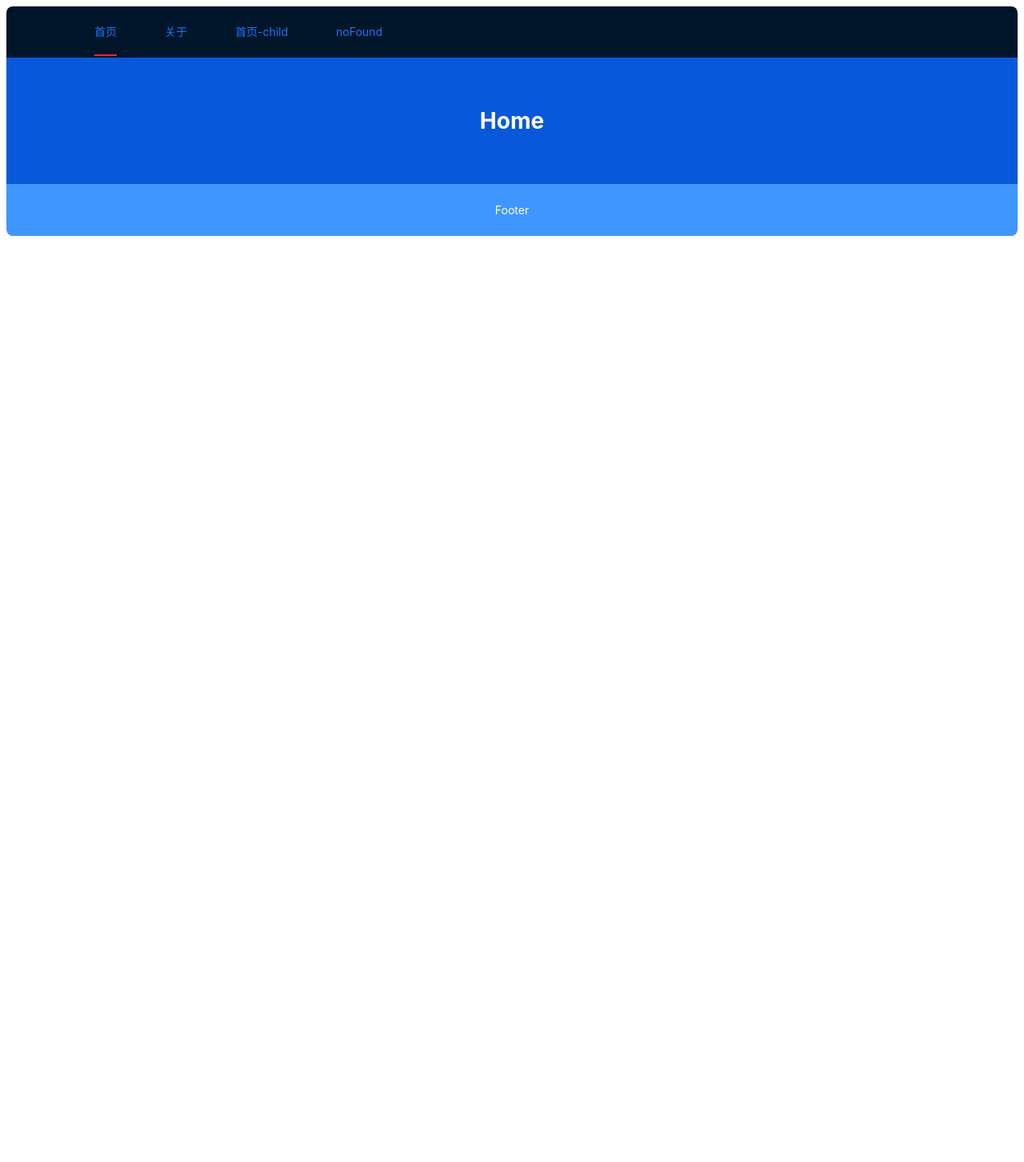
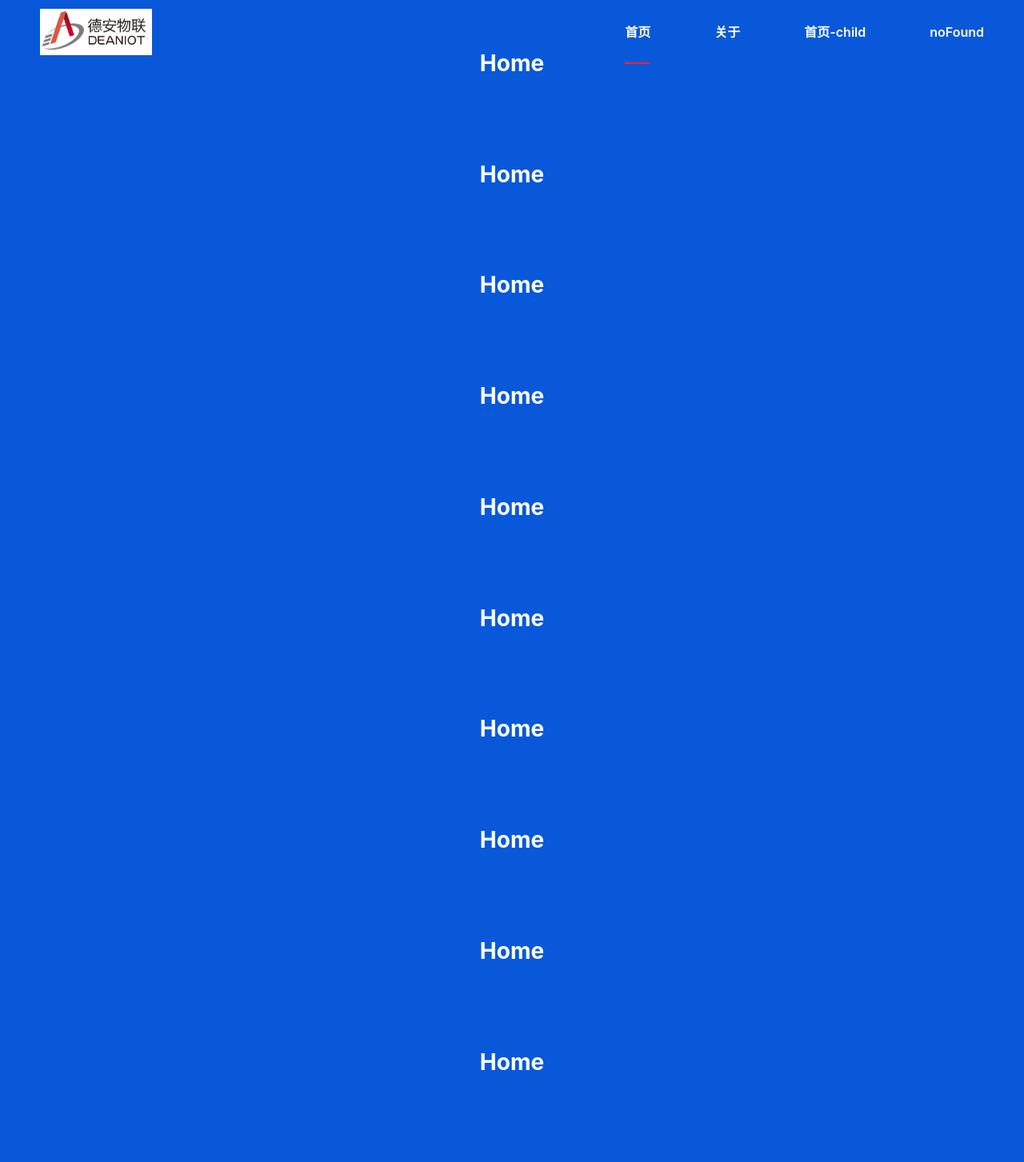
Before and after one commit to wubajiao/react-app, a React app: page /#/home in a window 1280 px wide. Shown: the top 1453 px of the page at 80% size. Before the commit the page ends 800 px from the top, so only its background shows below. Built offline with nearby package versions, Linux system fonts and the light colour scheme.

Commit message:
feat: 页面头部布局

```diff
--- a/src/Layout/Header/index.less
+++ b/src/Layout/Header/index.less
@@ -1,22 +1,42 @@
 .header-wrap {
+  position: fixed;
+  top: 0;
+  left: 0;
   display: flex;
   width: 100%;
-  height: 64px;
-  line-height: 64px;
-  background-color: '#4096ff';
-
+  height: 80px;
+  line-height: 80px;
+  background: rgb(7 11 32 / 0%);
+  &.scroll {
+    background: rgb(255 255 255 / 100%);
+  }
   .nav {
+    display: flex;
+    justify-content: space-between;
     width: 1200px;
     margin: 0 auto;
-
-    .nav-item {
-      display: inline-block;
-      height: 60px;
-      margin-left: 60px;
-      line-height: 60px;
-
-      &.active {
-        border-bottom: 2px solid #f5222d;
+    .left {
+      display: flex;
+      align-items: center;
+      .logo {
+        width: 140px;
+      }
+    }
+    .right {
+      .nav-item {
+        display: inline-block;
+        height: 80px;
+        margin-left: 80px;
+        color: #fff;
+        font-weight: 600;
+        font-size: 16px;
+        line-height: 80px;
+        &.scroll {
+          color: #1677ff;
+        }
+        &.active {
+          border-bottom: 2px solid #f5222d;
+        }
       }
     }
   }
--- a/src/Layout/Header/index.tsx
+++ b/src/Layout/Header/index.tsx
@@ -3,13 +3,15 @@
  * @Author       : wuhaidong
  * @Date         : 2024-04-10 12:11:10
  * @LastEditors  : wuhaidong
- * @LastEditTime : 2024-04-10 15:05:08
+ * @LastEditTime : 2024-04-10 16:59:28
  */
-import React, { useState } from 'react'
+import React, { useState, useEffect } from 'react'
 import { NavLink, useLocation } from 'react-router-dom'
 import { Layout } from 'antd'
 
 import './index.less'
+
+import logoImg from '@/assets/images/logo.png'
 
 const { Header } = Layout
 
@@ -20,18 +22,49 @@ function LayoutHeader() {
     { path: '/home/SubChild', title: '首页-child' },
     { path: '/noFound', title: 'noFound' },
   ])
+  const [scroll, setScroll] = useState<boolean>(false)
+  const [scrollHeight, setScrollHeight] = useState<number>(0)
 
   const location = useLocation()
   const { pathname } = location
 
+  const handleScroll = () => {
+    const height = window.scrollY
+    setScrollHeight(height)
+  }
+  useEffect(() => {
+    window.addEventListener('scroll', handleScroll)
+
+    return () => {
+      window.removeEventListener('scroll', handleScroll)
+    }
+  }, [])
+
+  useEffect(() => {
+    if (scrollHeight > 40) {
+      setScroll(true)
+    } else {
+      setScroll(false)
+    }
+  }, [scrollHeight])
+
   return (
-    <Header className='header-wrap'>
+    <Header className={`header-wrap ${scroll && 'scroll'}`}>
       <nav className='nav'>
-        {items.map((item) => (
-          <NavLink className={`nav-item ${pathname === item.path ? 'active' : ''}`} to={item.path} key={item.path}>
-            {item.title}
-          </NavLink>
-        ))}
+        <div className='left'>
+          <img src={logoImg} alt='logo' className='logo' />
+        </div>
+        <div className='right'>
+          {items.map((item) => (
+            <NavLink
+              className={`nav-item ${pathname === item.path ? 'active' : ''} ${scroll && 'scroll'} `}
+              to={item.path}
+              key={item.path}
+            >
+              {item.title}
+            </NavLink>
+          ))}
+        </div>
       </nav>
     </Header>
   )
--- a/src/Layout/index.tsx
+++ b/src/Layout/index.tsx
@@ -3,10 +3,10 @@
  * @Author       : wuhaidong
  * @Date         : 2024-04-08 11:02:56
  * @LastEditors  : wuhaidong
- * @LastEditTime : 2024-04-10 15:08:01
+ * @LastEditTime : 2024-04-10 15:51:13
  */
 import React from 'react'
-import { Layout, Flex } from 'antd'
+import { Layout } from 'antd'
 import { useRoutes } from 'react-router-dom'
 import routes from '@/routes'
 import Header from './Header'
@@ -23,7 +23,6 @@ const contentStyle: React.CSSProperties = {
 }
 
 const layoutStyle = {
-  borderRadius: 8,
   overflow: 'hidden',
   width: '100%',
 }
@@ -31,13 +30,11 @@ const layoutStyle = {
 function App() {
   const ElementRouter = useRoutes(routes)
   return (
-    <Flex gap='middle' wrap='wrap'>
-      <Layout style={layoutStyle}>
-        <Header />
-        <Content style={contentStyle}>{ElementRouter}</Content>
-        <Footer />
-      </Layout>
-    </Flex>
+    <Layout style={layoutStyle}>
+      <Header />
+      <Content style={contentStyle}>{ElementRouter}</Content>
+      <Footer />
+    </Layout>
   )
 }
 
--- a/src/app.less
+++ b/src/app.less
@@ -1,9 +1,5 @@
-.app-content {
-  display: flex;
-  font-size: 26px;
+html,
+body {
+  margin: 0;
+  padding: 0;
 }
-
-.useless {
-  display: block;
-  font-size: 20px;
-}
--- a/src/routes/Home/index.tsx
+++ b/src/routes/Home/index.tsx
@@ -3,7 +3,7 @@
  * @Author       : wuhaidong
  * @Date         : 2024-04-08 14:21:41
  * @LastEditors  : wuhaidong
- * @LastEditTime : 2024-04-08 14:26:39
+ * @LastEditTime : 2024-04-10 15:39:57
  */
 import React from 'react'
 
@@ -12,6 +12,25 @@ function Home(props: any) {
   return (
     <div>
       <h1>Home</h1>
+      <h1>Home</h1>
+      <h1>Home</h1>
+      <h1>Home</h1>
+      <h1>Home</h1>
+      <h1>Home</h1>
+      <h1>Home</h1>
+      <h1>Home</h1>
+      <h1>Home</h1>
+      <h1>Home</h1>
+      <h1>Home</h1>
+      <h1>Home</h1>
+      <h1>Home</h1>
+      <h1>Home</h1>
+      <h1>Home</h1>
+      <h1>Home</h1>
+      <h1>Home</h1>
+      <h1>Home</h1>
+      <h1>Home</h1>
+      <h1>Home</h1>
     </div>
   )
 }
--- a/src/routes/index.tsx
+++ b/src/routes/index.tsx
@@ -3,7 +3,7 @@
  * @Author       : wuhaidong
  * @Date         : 2024-04-08 14:20:58
  * @LastEditors  : wuhaidong
- * @LastEditTime : 2024-04-08 14:31:07
+ * @LastEditTime : 2024-04-10 15:16:25
  */
 import React from 'react'
 import { Navigate } from 'react-router-dom'
@@ -21,10 +21,6 @@ const routes = [
     element: <Home />,
     children: [
       {
-        path: '/home',
-        element: <Navigate to='/home/SubChild' />,
-      },
-      {
         path: '/home/SubChild',
         element: <SubChild />,
       },
```
Also changed, not shown: .eslintrc.js, .stylelintrc.js, src/assets/images/logo.png (added).
